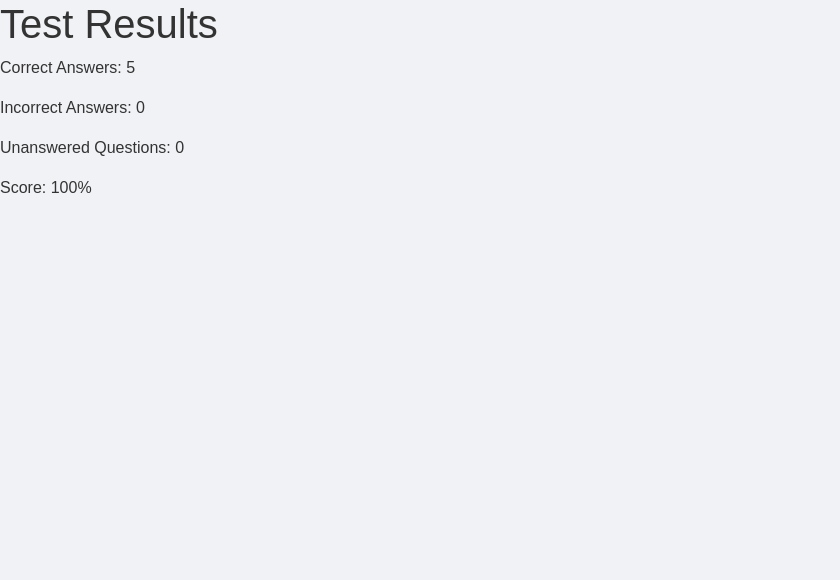
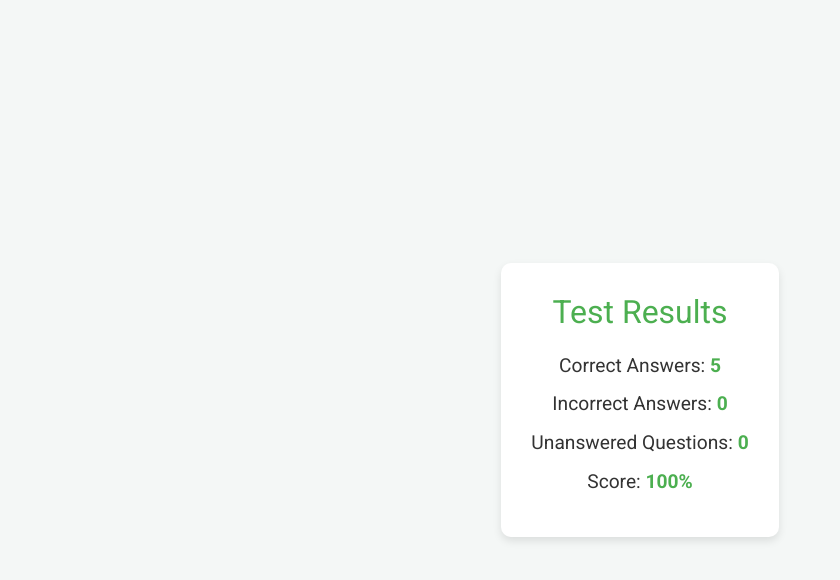
Before and after one commit to Riteshk1314/Al-codea-CCS-Hack, a React (Create React App) app in the folder frontend/: page /result in a window 1280 px wide. Shown: the top 580 px of the page, without its empty margins (0-840 px from the left). Built offline with nearby package versions, Linux system fonts and the light colour scheme.

Commit message:
frontend

```diff
--- a/frontend/src/components/Result.css
+++ b/frontend/src/components/Result.css
@@ -0,0 +1,37 @@
+@import url('https://fonts.googleapis.com/css2?family=Roboto:wght@400;700&display=swap');
+
+body {
+  margin: 0;
+  font-family: 'Roboto', sans-serif;
+  background-color: #f4f7f6;
+  display: flex;
+  justify-content: center;
+  align-items: center;
+  height: 100vh;
+}
+
+.result-container {
+  background: white;
+  border-radius: 10px;
+  box-shadow: 0 4px 8px rgba(0, 0, 0, 0.1);
+  padding: 30px;
+  max-width: 400px;
+  text-align: center;
+}
+
+.result-title {
+  font-size: 2em;
+  color: #4CAF50;
+  margin-bottom: 20px;
+}
+
+.result-details p {
+  font-size: 1.2em;
+  color: #333;
+  margin: 10px 0;
+}
+
+.result-details span {
+  font-weight: bold;
+  color: #4CAF50;
+}
--- a/frontend/src/components/Result.js
+++ b/frontend/src/components/Result.js
@@ -1,14 +1,18 @@
 import React from "react";
+import "./Result.css";
+
 const Result = () => {
   return (
-    <div>
-      <h1>Test Results</h1>
-        <p>Correct Answers: 5</p>
-        <p>Incorrect Answers: 0</p>
-        <p>Unanswered Questions: 0</p>
-        <p>Score: 100%</p>
+    <div className="result-container">
+      <h1 className="result-title">Test Results</h1>
+      <div className="result-details">
+        <p>Correct Answers: <span>5</span></p>
+        <p>Incorrect Answers: <span>0</span></p>
+        <p>Unanswered Questions: <span>0</span></p>
+        <p>Score: <span>100%</span></p>
+      </div>
     </div>
-    );
+  );
 }
 
 export default Result;
```
